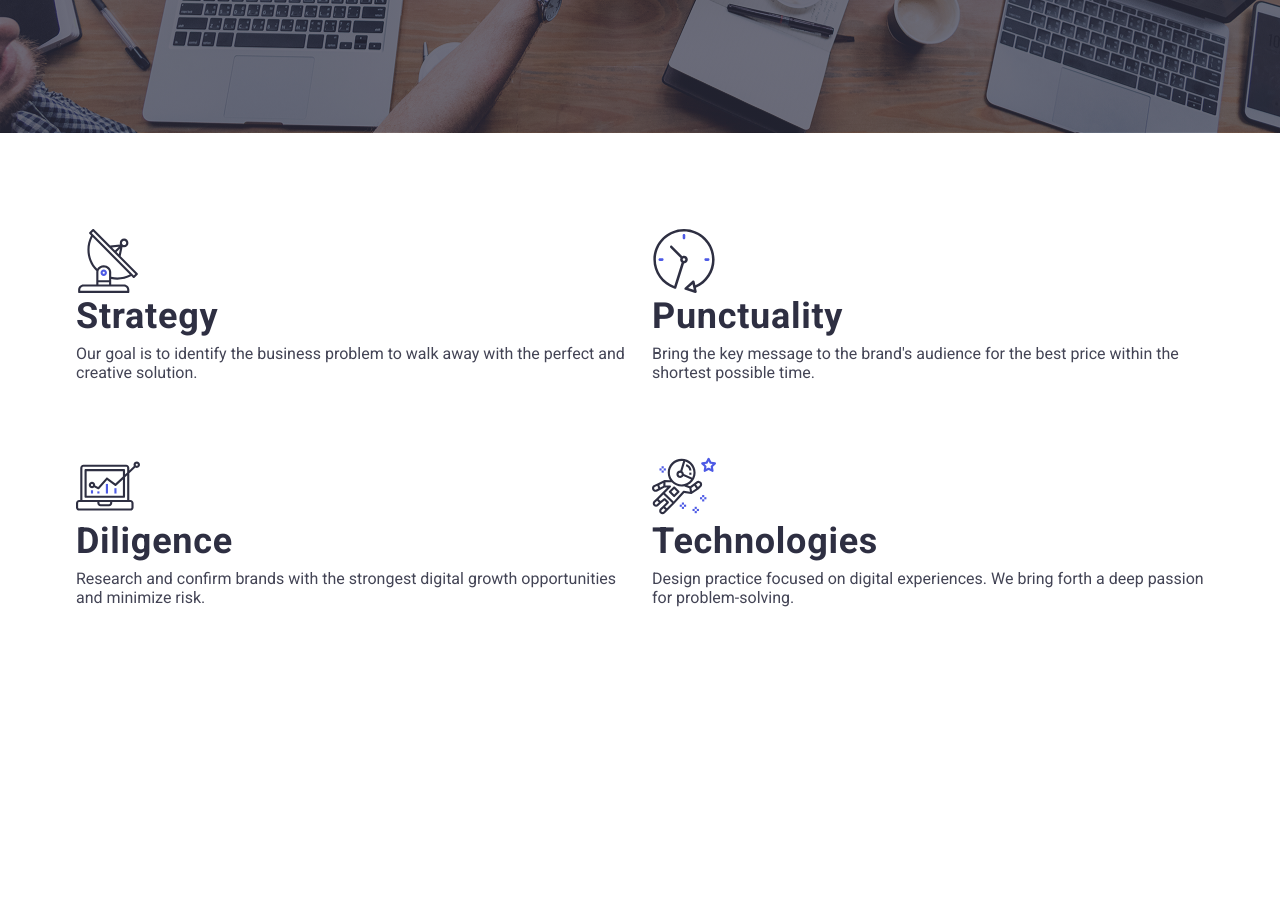
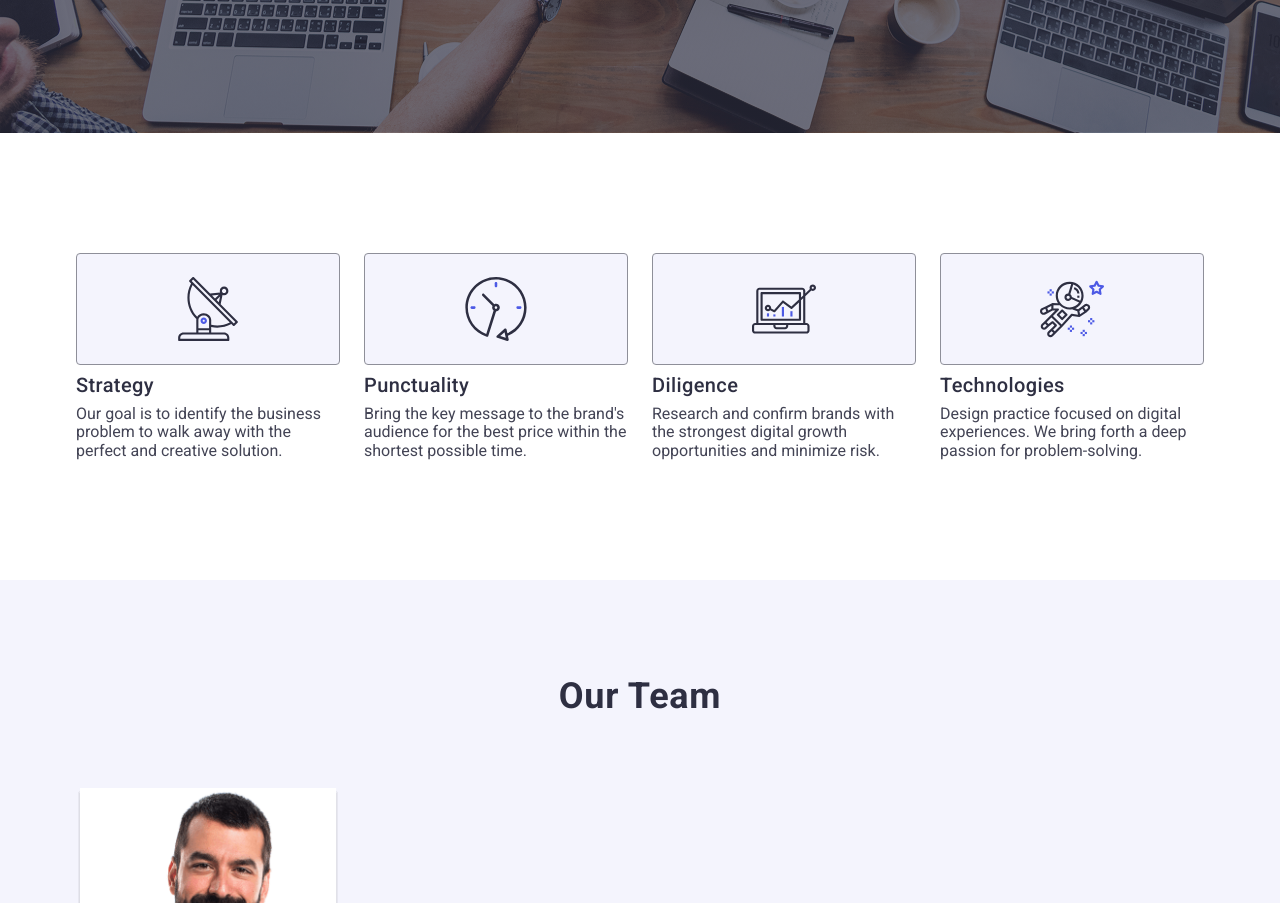
Before and after one commit to Miash96/goit-markup-hw-06, a plain HTML site: page index.html in a window 1280 px wide. Shown: the part 540-1443 px from the top of the page. Before the commit the page ends 1243 px from the top, so only its background shows below. Drawn offline with nearby package versions, Linux system fonts and the light colour scheme.

Commit message:
section 2

```diff
--- a/css/styles.css
+++ b/css/styles.css
@@ -311,3 +311,56 @@ button {
     flex-basis: calc( ( 100% - 24px ) / 2);
     }
     }
+    @media screen and (min-width: 1158px){
+      .advantages-section {
+        padding: 120px 0;
+        }
+      .advantages-list-main {
+        flex-direction: row;
+        flex-wrap: nowrap;
+        gap: 24px;
+        }
+      .advantages-list {
+        gap: 8px;
+        width: calc((100% - 72px) / 4);
+        }
+      .box-icons {
+        display: flex;
+        align-items: center;
+        justify-content: center;
+        height: 112px;
+        width: 264px;
+        border: 1px solid #8e8f99;
+        border-radius: 4px;
+        background: #f4f4fd;
+        margin-bottom: 8px;
+      }
+      .advantages-list-item {
+        font-weight: 500;
+        font-size: 20px;
+        line-height: 1.2;
+      }
+      .advanrages-list-descr {
+        font-weight: 400;
+      }
+    }
+ /* Section 3 Our Team*/
+ .team-section {
+  background-color: #f4f4fd;
+  padding: 96px 0px;
+  }
+  .team-title-main {
+    font-weight: 700;
+    font-size: 36px;
+    line-height: 1.11111;
+    letter-spacing: 0.02em;
+    text-align: center;
+    color: #2e2f42;
+    margin-bottom: 72px;
+  }
+  .team-tile-list{
+    display: flex;
+    flex-direction: column;
+    align-items: center;
+    gap: 72px;
+  }
--- a/index.html
+++ b/index.html
@@ -128,7 +128,7 @@
       </section>
 
       <!--Section 3-->
-      <!-- <section class="team-section">
+      <section class="team-section">
         <div class="container">
           <h2 class="team-title-main">Our Team</h2>
           <ul class="team-title-list">
@@ -175,8 +175,6 @@
                 </ul>
               </div>
             </li>
-
-
             <li class="team-title-list-item">
               <img
                 src="./images/tom.jpg"
@@ -195,6 +193,7 @@
                 </svg>
               </a>
               </li>
+
                   <li class="member-list-item">
                     <a href="#" class="member-social-link">
                     <svg class="social-icons" height="16" width="16">
@@ -308,7 +307,7 @@
 
           </ul>
         </div>
-      </section> -->
+      </section>
 
       <!--Section 4-->
       <!-- <section class="portfolio-section">
```
